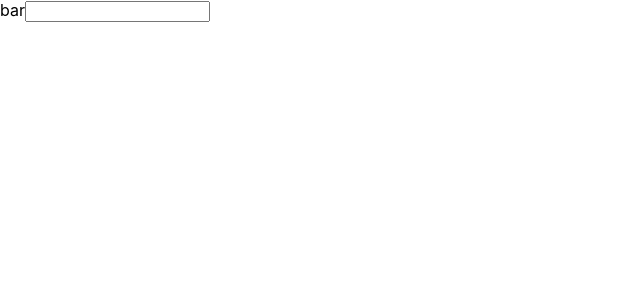
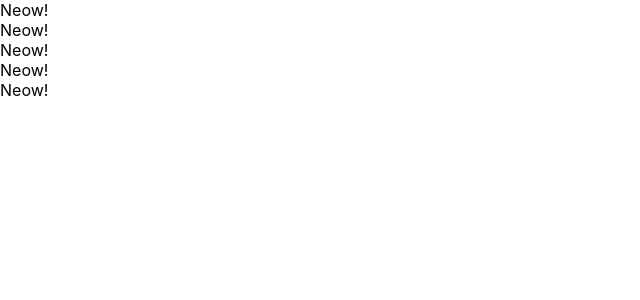
Before and after one commit to hibinoy/udemy-react-redux-crud-application, a React (Create React App) app: page / in a window 1280 px wide. Shown: the top 300 px of the page, without its empty margins (0-640 px from the left). Built offline with nearby package versions, Linux system fonts and the light colour scheme.

Commit message:
create class component and functional component

```diff
--- a/src/App.js
+++ b/src/App.js
@@ -1,12 +1,28 @@
 import React from 'react';
 
-function App() {
+// function App() {
+//   return (
+//     <React.Fragment>
+//       <label htmlFor="bar">bar</label>
+//       <input type="text" onChange={() => {console.log("I am clicked!")}}/>
+//     </React.Fragment>
+//   );
+// }
+
+const App = () => {
   return (
-    <React.Fragment>
-      <label htmlFor="bar">bar</label>
-      <input type="text" onChange={() => {console.log("I am clicked!")}}/>
-    </React.Fragment>
+    <div>
+      <Cat/>
+      <Cat/>
+      <Cat/>
+      <Cat/>
+      <Cat/>
+    </div>
   );
 }
 
+const Cat = () => {
+  return <div>Neow!</div>
+}
+
 export default App;
```
